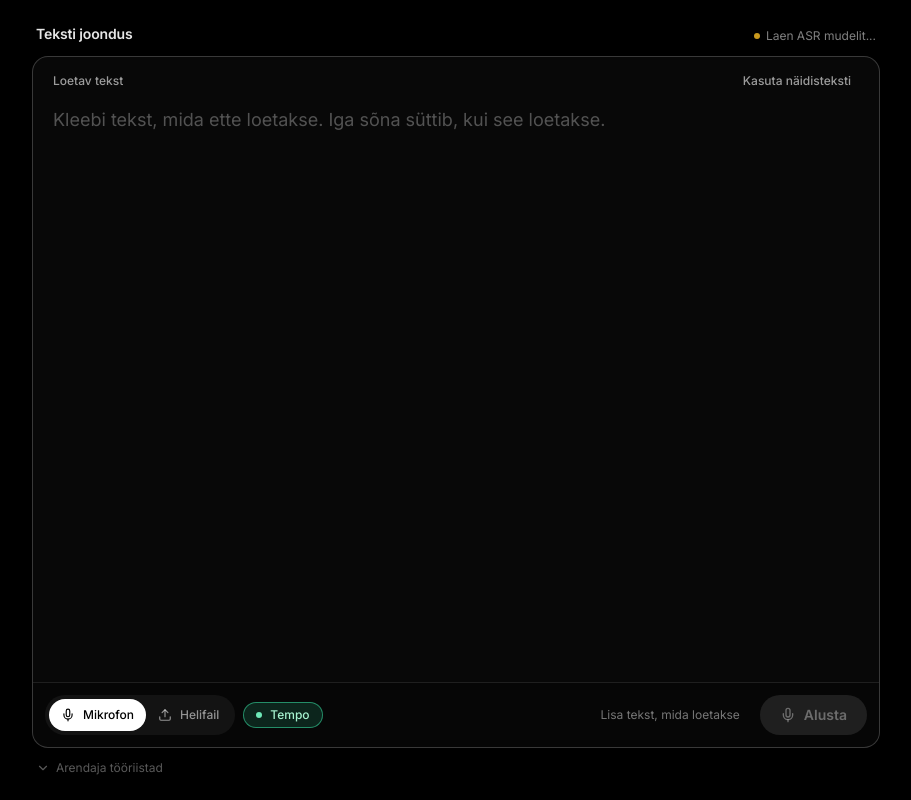
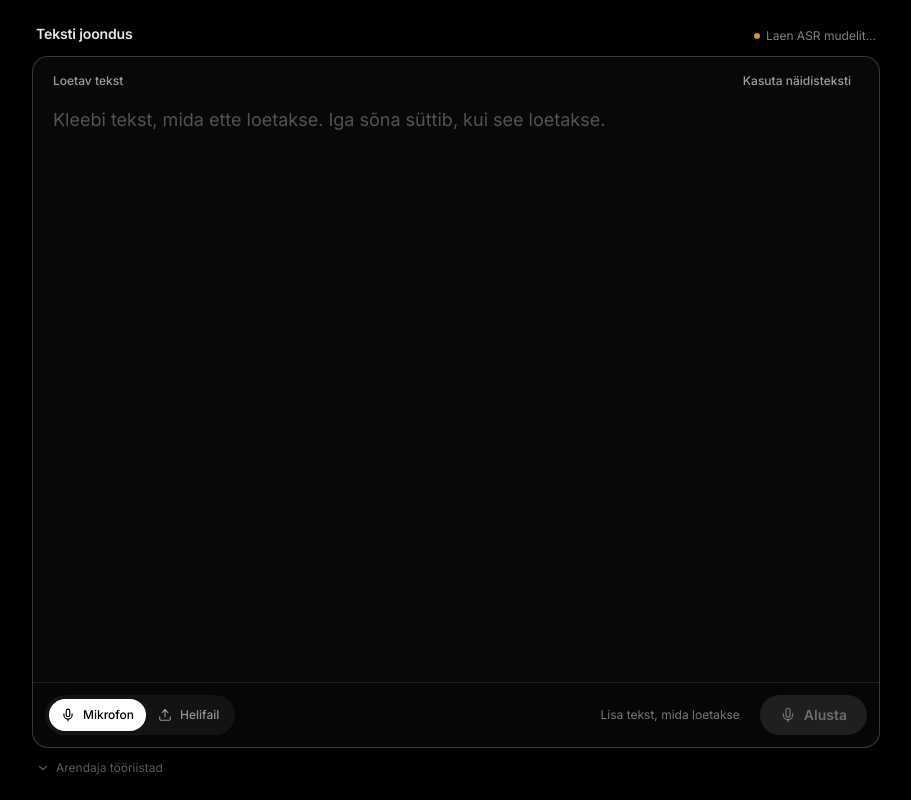
Before and after one commit to Danbog32/estonian-reading-tracker, a Next.js app: page /text-alignment in a window 1280 px wide. Shown: the whole page, without its empty margins (184-1095 px from the left). Built offline with nearby package versions, Linux system fonts and the light colour scheme; no server answers.

Commit message:
removed pace btn

```diff
--- a/app/text-alignment/TextAlignmentClient.tsx
+++ b/app/text-alignment/TextAlignmentClient.tsx
@@ -13,9 +13,7 @@ import {
 } from "lucide-react";
 import { useSettings } from "../providers/SettingsContext";
 import AsrScriptBridge from "../components/AsrScriptBridge";
-import {
-  parseReferenceText,
-} from "./alignment";
+import { parseReferenceText } from "./alignment";
 import {
   alignTranscriptWithTiming,
   INITIAL_TIMING_AWARE_ALIGNMENT_STATE,
@@ -74,7 +72,8 @@ const translations = {
     pacePrediction: "Pace prediction",
     paceOn: "On",
     paceOff: "Off",
-    paceHint: "A lighter highlight is a prediction the ASR has not confirmed yet.",
+    paceHint:
+      "A lighter highlight is a prediction the ASR has not confirmed yet.",
     readingPace: "Reading pace",
     msPerLetter: "ms per letter",
     paceMeasuring: "Measuring...",
@@ -88,7 +87,8 @@ const translations = {
     legendRead: "Already read",
     devTools: "Developer tools",
     paceShort: "Pace",
-    setupLead: "Paste what the reader will read aloud. Each word lights up as it is read.",
+    setupLead:
+      "Paste what the reader will read aloud. Each word lights up as it is read.",
     changeText: "Change text",
     chooseFile: "Choose file",
     replaceFile: "Replace file",
@@ -155,7 +155,8 @@ const translations = {
     legendRead: "Juba loetud",
     devTools: "Arendaja tööriistad",
     paceShort: "Tempo",
-    setupLead: "Kleebi tekst, mida ette loetakse. Iga sõna süttib, kui see loetakse.",
+    setupLead:
+      "Kleebi tekst, mida ette loetakse. Iga sõna süttib, kui see loetakse.",
     changeText: "Muuda teksti",
     chooseFile: "Vali fail",
     replaceFile: "Vaheta fail",
@@ -363,7 +364,9 @@ export default function TextAlignmentClient() {
   const isPaceActive = paceEnabled;
   const activePace = sourceMode === "file" ? fileController.pace : micPace.pace;
   const isActivePaceAvailable =
-    sourceMode === "file" ? fileController.isPaceAvailable : micPace.isPaceAvailable;
+    sourceMode === "file"
+      ? fileController.isPaceAvailable
+      : micPace.isPaceAvailable;
   // The matcher points past the text once the last word matches; keep that word lit.
   const highlightedWordIndex = Math.min(
     isPaceActive ? activePace.predictedIndex : activeAlignment.currentWordIndex,
@@ -459,7 +462,8 @@ export default function TextAlignmentClient() {
 
   const primaryAction = isFileMode
     ? {
-        onClick: () => (isPlaying ? fileController.pause() : fileController.play()),
+        onClick: () =>
+          isPlaying ? fileController.pause() : fileController.play(),
         disabled: !canPlay,
         icon: isPlaying ? (
           <Pause className="h-4 w-4" />
@@ -495,7 +499,7 @@ export default function TextAlignmentClient() {
   const actionHint = needsSetup
     ? t.hintNeedText
     : isFileMode
-    ? !canPlay
+      ? !canPlay
         ? t.hintNeedFile
         : isPlaying
           ? t.hintRunning
@@ -555,7 +559,10 @@ export default function TextAlignmentClient() {
                 {isPaceActive && (
                   <span className="inline-flex items-center gap-3 text-white/55">
                     <span className="inline-flex items-center gap-1.5">
-                      <span aria-hidden="true" className="h-2.5 w-4 rounded bg-emerald-400" />
+                      <span
+                        aria-hidden="true"
+                        className="h-2.5 w-4 rounded bg-emerald-400"
+                      />
                       {t.legendRecognised}
                     </span>
                     <span className="inline-flex items-center gap-1.5">
@@ -568,7 +575,9 @@ export default function TextAlignmentClient() {
                     <span className="tabular-nums">
                       {t.paceShort}{" "}
                       {isActivePaceAvailable === false ? (
-                        <span className="text-amber-200/90">{t.paceUnavailable}</span>
+                        <span className="text-amber-200/90">
+                          {t.paceUnavailable}
+                        </span>
                       ) : activePace.paceSecPerUnit === null ? (
                         t.paceMeasuring
                       ) : (
@@ -735,7 +744,9 @@ export default function TextAlignmentClient() {
             </div>
 
             {isFileMode && (
-              <label className={`${ghostButton} focus-within:ring-2 focus-within:ring-emerald-400/70`}>
+              <label
+                className={`${ghostButton} focus-within:ring-2 focus-within:ring-emerald-400/70`}
+              >
                 <Upload className="h-3.5 w-3.5" />
                 {canPlay ? t.replaceFile : t.chooseFile}
                 <input
@@ -746,27 +757,6 @@ export default function TextAlignmentClient() {
                 />
               </label>
             )}
-
-            <button
-              type="button"
-              role="switch"
-              aria-checked={paceEnabled}
-              onClick={() => setPaceEnabled((value) => !value)}
-              title={t.pacePrediction}
-              className={`inline-flex shrink-0 cursor-pointer items-center gap-2 rounded-full border px-3 py-1 text-xs font-medium transition duration-200 focus-visible:outline-none focus-visible:ring-2 focus-visible:ring-emerald-400/70 ${
-                paceEnabled
-                  ? "border-emerald-400/60 bg-emerald-400/15 text-emerald-200"
-                  : "border-white/10 text-white/55 hover:text-white/85"
-              }`}
-            >
-              <span
-                aria-hidden="true"
-                className={`h-1.5 w-1.5 rounded-full ${
-                  paceEnabled ? "bg-emerald-300" : "bg-white/30"
-                }`}
-              />
-              {t.paceShort}
-            </button>
 
             <p className="ml-auto mr-3 hidden text-right text-xs text-white/45 md:block">
               {actionHint}
@@ -789,7 +779,10 @@ export default function TextAlignmentClient() {
           </div>
 
           {fileController.modeState.errorMessage && (
-            <p role="alert" className="border-t border-white/10 px-4 py-2 text-sm text-red-300">
+            <p
+              role="alert"
+              className="border-t border-white/10 px-4 py-2 text-sm text-red-300"
+            >
               {fileController.modeState.errorMessage}
             </p>
           )}
```
